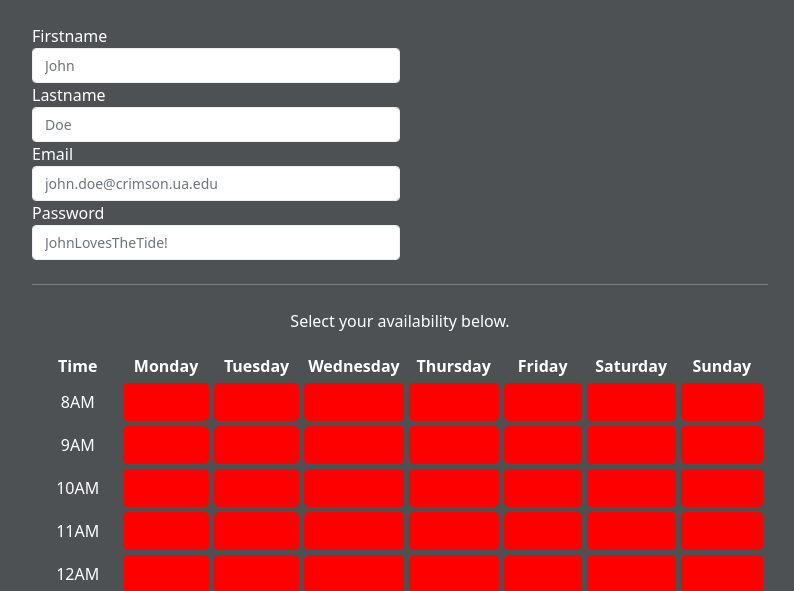
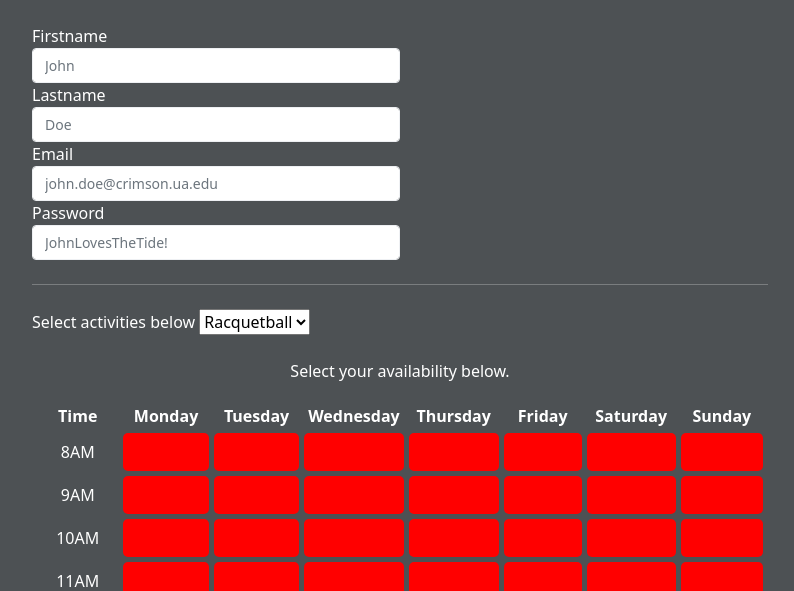
Before and after one commit to rizman1234/uno_dos_stress, a Flask app: page /create_account in a window 1280 px wide. Shown: the part 81-672 px from the top of the page, without its empty margins (240-1034 px from the left). Run offline with Flask 2, Linux system fonts and the light colour scheme; parts of the project's set-up code (start-up, migrations or seed data) failed here and were passed over.

Commit message:
moved schedule_algo

```diff
--- a/app.py
+++ b/app.py
@@ -2,6 +2,7 @@ import requests
 import os
 import json
 import pyodbc
+import schedule_algo
 
 from dotenv import load_dotenv
 from flask import Flask, render_template, session, request, redirect, url_for, jsonify
@@ -38,6 +39,9 @@ def user_info():
             cursor.execute("select user_id from [dbo].[User] where email='{}' and password='{}'".format(data["email"], data["password"]))
             user_id = cursor.fetchall()[0][0]
 
+            cursor.execute("insert into [dbo].[Activities](user_id, activities) values ('{}', '{}')".format(user_id, data["activity"]))
+            conn.commit()
+
             print("user_id: ")
             print(user_id)
 
@@ -48,8 +52,12 @@ def user_info():
                         print(j, 8+i)
                         cursor.execute("insert into [dbo].[Schedule](user_id, day_of_week, block_time) values ('{}', '{}', '{}')".format(user_id, j, 8+i))
                         conn.commit()
+    run_algo()
 
     return ('', 204)
+
+def run_algo():
+    return schedule_algo.main()
 
 @app.route('/_login_info', methods=['POST'])
 def login_info():
--- a/static/scripts/schedule_algo.py
+++ b/schedule_algo.py
@@ -8,7 +8,8 @@ from sendgrid.helpers.mail import Mail
 
 from dotenv import load_dotenv
 
-load_dotenv(dotenv_path="../../config.py")
+
+load_dotenv(dotenv_path="config.py")
 
 SENDGRID_KEY = os.getenv("SENDGRID_KEY")
 SERVER_NAME = os.getenv("SERVER_NAME")
@@ -22,18 +23,19 @@ password = SERVER_PASSWORD
 driver= '{ODBC Driver 17 for SQL Server}'
 
 days_arr = ["Monday", "Tuesday", "Wednesday", "Thursday", "Friday", "Saturday", "Sunday"]
-
 with pyodbc.connect('DRIVER='+driver+';SERVER=tcp:'+server+';PORT=1433;DATABASE='+database+';UID='+username+';PWD='+ password) as conn:
         with conn.cursor() as cursor:
             cursor.execute("SELECT distinct([activities]) FROM [dbo].[Activities]")
             activites = cursor.fetchall()
-            #print(activites)
+            print(activites)
 
             for i in enumerate(activites):
                 for j in range(13):
-                    cursor.execute("SELECT s.*, email, activities from [dbo].[Schedule] s JOIN [dbo].[USER] u on s.user_id = u.user_id JOIN [dbo].[Activities] a on a.user_id=s.user_id WHERE activities = '{}' and block_time = {}".format(i[1][0],j))
+                    cursor.execute("SELECT s.*, email, activities from [dbo].[Schedule] s JOIN [dbo].[USER] u on s.user_id = u.user_id JOIN [dbo].[Activities] a on a.user_id=s.user_id WHERE activities = '{}' and block_time = {}".format(i[1][0],j+8))
                     data = cursor.fetchall()
+                    print(data)
                     if data:
+                        print(data)
                         for k, val in enumerate(data):
                             message = Mail(
                                 from_email='sghulamani@crimson.ua.edu',
--- a/templates/create_account.html
+++ b/templates/create_account.html
@@ -105,6 +105,19 @@ img {
 
                     <hr class="my-4" />
 
+                    <div class="form-group col-md-6">
+                        <label >Select activities below</label>
+                        <select id="activities">
+                            <option value="Racquetball">Racquetball</option>
+                            <option value="Soccer">Soccer</option>
+                            <option value="Basketball">Basketball</option>
+                            <option value="Football">Football</option>
+                            <option value="Lacrosse">Lacrosse</option>
+                        </select>
+                    </div>
+
+                    <br>
+
                     <div class="row mb-4 text-lg-center">
                         <p>Select your availability below.</p>
                         <div class="col-12">
@@ -127,12 +140,12 @@ img {
         var ln = $("#lastname").val();
         var em = $("#inputEmail").val();
         var pass = $("#inputPassword").val();
-        console.log(fn);
+        var act = $('#activities').val();
         $.ajax({
         type: "POST",
         url: "{{ url_for('user_info') }}",
         contentType: "application/json",
-        data: JSON.stringify({first_name: fn, last_name: ln, email: em, password: pass, availability: availability}),
+        data: JSON.stringify({first_name: fn, last_name: ln, email: em, password: pass, availability: availability, activity: act}),
         dataType: "json"
         });
     }
```
